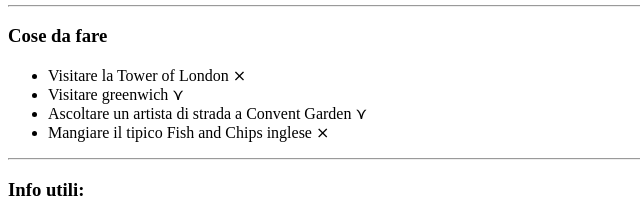
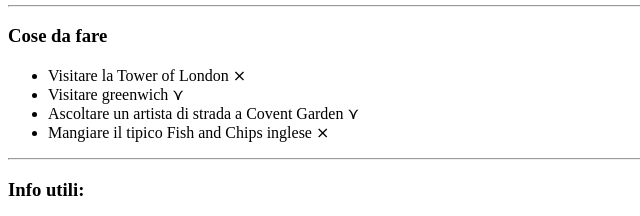
Before and after one commit to Mithrandir7z/html-london-trip, a website: page index.html in a window 1280 px wide. Shown: the part 876-1092 px from the top of the page, 0-640 px from the left. Drawn offline with Linux system fonts and the light colour scheme.

Commit message:
modifiche

```diff
--- a/index.html
+++ b/index.html
@@ -64,7 +64,7 @@
         <ul>
           <li>Visitare la Tower of London &Cross;</li>
           <li>Visitare greenwich &cuvee;</li>
-          <li>Ascoltare un artista di strada a Convent Garden &cuvee;</li>
+          <li>Ascoltare un artista di strada a Covent Garden &cuvee;</li>
           <li>Mangiare il tipico Fish and Chips inglese &Cross;</li>
         </ul>
       </div>
```
